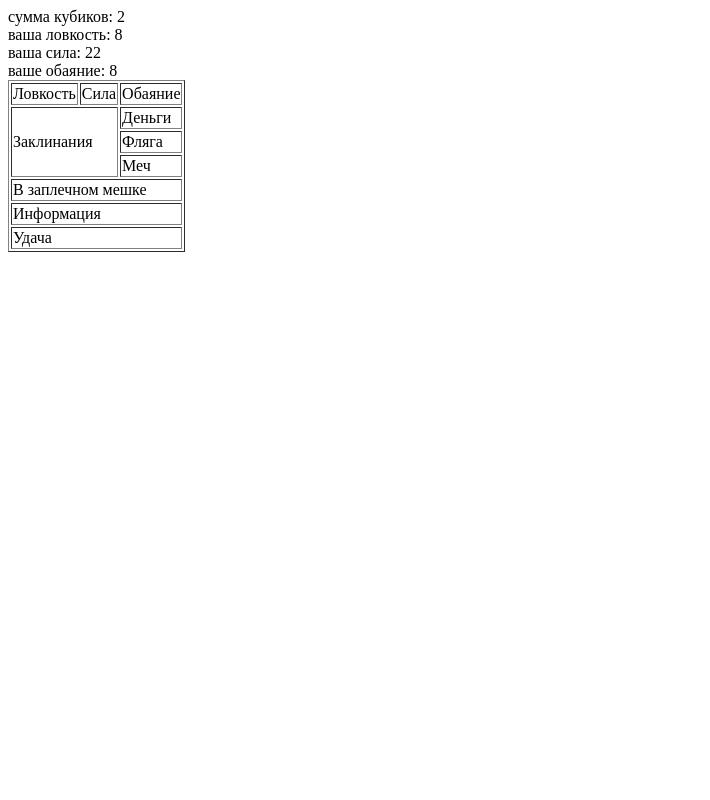
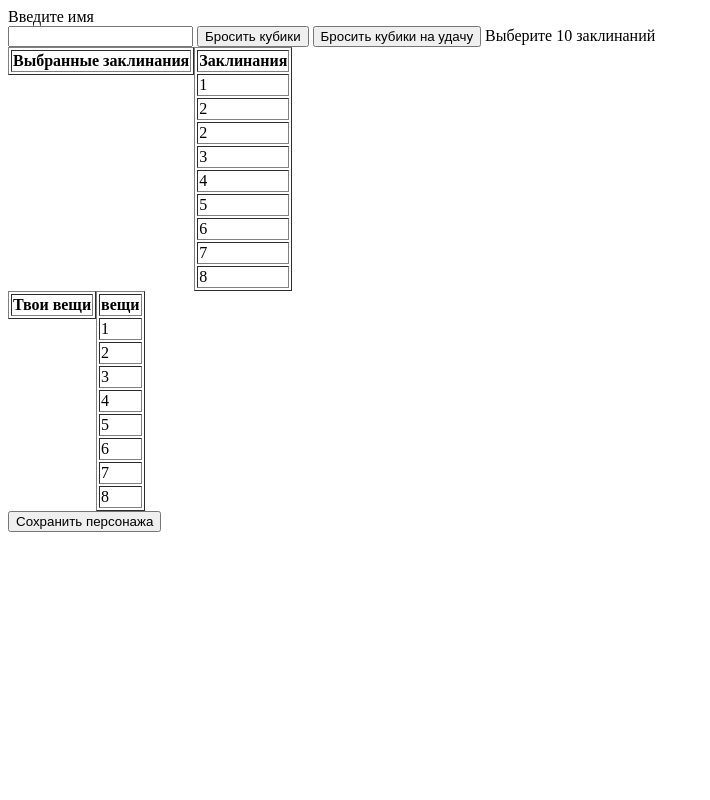
Before and after one commit to AlexBurkov/dnd, a Node server app: page /create-character-book in a window 1280 px wide. Shown: the whole page, without its empty margins (0-710 px from the left). Run offline with Node 20, Linux system fonts and the light colour scheme; lists and menus that the app fills with data are empty; some libraries are stand-ins or nearby versions.

Commit message:
создание персонажа книги игры(выбор заклинаний, вещей)

```diff
--- a/app/controllers/character.js
+++ b/app/controllers/character.js
@@ -57,3 +57,7 @@ exports.delete = function(request, response){
 		response.redirect("/characters");
 	});
 }
+
+exports.test = function(request, response){
+	response.render("character/test");
+}
--- a/app/controllers/character_book.js
+++ b/app/controllers/character_book.js
@@ -1,17 +1,60 @@
 const dice = require('../helpers/dice');
 const helperArray = require('../helpers/helper_array');
+let db = require('../../db').db;
+let characterTable = require('../models/character_book');
+
+exports.add = function(request, response){
+	response.render("character_book/create");
+};
 
 exports.create = function(request, response){
+	var character = {
+		name: request.body.name,
+		agility: request.body.agilityInput,
+		power: request.body.powerInput,
+		charm: request.body.charmInput,
+		money: 0,
+		flask: 0,
+		sword: 0,
+		luck1: 0,
+		luck2: 0,
+		luck3: 0,
+		luck4: 0,
+		luck5: 0,
+		luck6: 0
+	}
+	characterTable.insert(character, function(err) {
+		if(err){
+			console.log(err);
+		}
+		response.redirect("/characters-book/view/" + this.lastID);
+	});
+};
+
+exports.dicesForCharacteristics = function(request, response){
 	var agi = [8, 10, 12, 9, 11, 9, 10, 8, 9, 10, 11];
 	var pow = [22, 20, 16, 18, 20, 20, 16, 24, 22, 18, 20];
 	var cha = [8, 6, 5, 8, 6, 7, 7, 7, 6, 7, 5];
 	var cube = helperArray.sum(dice.rollSeveral(6, 2));
-	var result = {
+	response.json( {
 		"cube": cube,
 		"agility": agi[cube - 2], // ловкость
 		"power": pow[cube - 2], // сила
 		"charm": cha[cube - 2] // обаяние
-	};
-	console.log(result);
-	response.render("character_book/create", {"character": result});
+	});
 };
+
+exports.dicesForLuck = function(request, response){
+	response.json({
+		"first": dice.rollSeveral(6, 1),
+		"second": dice.rollSeveral(6, 1)
+	});
+}
+
+exports.view = function(request, response){
+	var id = request.params.id;
+	characterTable.selectById(id, function(err, row){
+		console.log(row);
+		response.render("character_book/view", {"character": row});
+	});
+}
--- a/app/views/character_book/create.hbs
+++ b/app/views/character_book/create.hbs
@@ -1,23 +1,130 @@
-сумма кубиков: {{character.cube}}</br>
-ваша ловкость: {{character.agility}}</br>
-ваша сила: {{character.power}}</br>
-ваше обаяние: {{character.charm}}</br>
-<table border="1">
-	<tr>
-		<td>Ловкость</td> <td>Сила</td> <td>Обаяние</td>
-	</tr>
-	<tr>
-		<td colspan="2" rowspan="3">Заклинания</td> <td>Деньги</td>
-	</tr>
-	<tr><td>Фляга</td></tr>
-	<tr><td>Меч</td></tr>
-	<tr>
-		<td colspan="3">В заплечном мешке</td>
-	</tr>
-	<tr>
-		<td colspan="3">Информация</td>
-	</tr>
-	<tr>
-		<td colspan="3">Удача</td>
-	</tr>
-</table>
+<form method="POST">
+	Введите имя <br/>
+	<input id="name" name="name" />
+	<input id="roll" type="button" value="Бросить кубики"/>
+	<input id="rollLuck" type="button" value="Бросить кубики на удачу"/>
+
+
+	<div id="characteristics" style="display: none;">
+		сумма кубиков: <span id="cubics"></span></br>
+		<input name="cubics" type="hidden" id="cubicsInput" />
+		ваша ловкость: <span id="agility"></span></br>
+		<input name="agility" type="hidden" id="agilityInput" />
+		ваша сила: <span id="power"></span></br>
+		<input name="power" type="hidden" id="powerInput" />
+		ваше обаяние: <span id="charm"></span></br>
+		<input name="charm" type="hidden" id="charmInput" />
+	</div>
+
+	<div id="luck" style="display: none;">
+		первый кубик: <span id="firstCubic"></span></br>
+		<input name="firstCubic" type="hidden" id="firstCubicInput" />
+		второй кубик: <span id="secondCubic"></span></br>
+		<input name="secondCubic" type="hidden" id="secondCubicInput" />
+	</div>
+
+	<tr>Выберите 10 заклинаний</tr><br/>
+
+	<table id="table" border="1" style="float: left;">
+		<thead>
+			<tr><th>Выбранные заклинания</th></tr>
+		</thead>
+		<tbody>
+		</tbody>
+	</table>
+
+	<table border="1">
+		<tr><th>Заклинания</th></tr>
+		<tr class="1"><td>1</td></tr>
+		<tr class="1"><td>2</td></tr>
+		<tr class="1"><td>2</td></tr>
+		<tr class="1"><td>3</td></tr>
+		<tr class="1"><td>4</td></tr>
+		<tr class="1"><td>5</td></tr>
+		<tr class="1"><td>6</td></tr>
+		<tr class="1"><td>7</td></tr>
+		<tr class="1"><td>8</td></tr>
+	</table>
+
+	<table id="tbackpack" border="1" style="float: left;">
+		<thead>
+			<tr><th>Твои вещи</th></tr>
+		</thead>
+		<tbody>
+		</tbody>
+	</table>
+
+	<table id="tstuff" border="1">
+		<thead>
+			<tr><th>вещи</th></tr>
+		</thead>
+		<tbody>
+			<tr class="2"><td>1</td></tr>
+			<tr class="2"><td>2</td></tr>
+			<tr class="2"><td>3</td></tr>
+			<tr class="2"><td>4</td></tr>
+			<tr class="2"><td>5</td></tr>
+			<tr class="2"><td>6</td></tr>
+			<tr class="2"><td>7</td></tr>
+			<tr class="2"><td>8</td></tr>
+		</tbody>
+	</table>
+
+	<input id="save" type="submit" value="Сохранить персонажа"/><br/>
+
+</form>
+
+<script>
+	function eventForTwo() {
+		var e = $(this).clone();
+		e.on("click", eventForOne);
+		$("#tbackpack").find("tbody").append(e);
+		$(this).remove();
+	}
+
+	function eventForOne() {
+		var e = $(this).clone();
+		e.on("click", eventForTwo);
+		$("#tstuff").find("tbody").append(e);
+		$(this).remove();
+	}
+
+	$(".2").on("click", eventForTwo);
+
+	$(".1").on("click", function(){
+		if($('#table').find("tbody").children().length >= 10) {
+			alert("Нельзя больше 10 заклинаний");
+		} else {
+			var e = $(this).clone();
+			e.on("click", function(){
+				$(this).remove();
+			});
+			$('#table').find("tbody").append(e);
+		}
+	});
+
+	$("#rollLuck").on("click", function(){
+		$.get("/characters-book/dices-for-luck", {}, function(data){
+			$("#firstCubic").text(data.first);
+			$("#secondCubic").text(data.second);
+			$("#firstCubicInput").val(data.first);
+			$("#secondCubicInput").val(data.second);
+			$("#luck").css("display", "block");
+		})
+	})
+
+
+	$("#roll").on("click", function(){
+		$.get("/characters-book/dices-for-characteristics", {}, function(data){
+			$("#cubics").text(data.cube);
+			$("#agility").text(data.agility);
+			$("#power").text(data.power);
+			$("#charm").text(data.charm);
+			$("#cubicsInput").val(data.cube);
+			$("#agilityInput").val(data.agility);
+			$("#powerInput").val(data.power);
+			$("#charmInput").val(data.charm);
+			$("#characteristics").css("display", "block");
+		})
+	})
+</script>
--- a/index.js
+++ b/index.js
@@ -33,7 +33,14 @@ app.post('/characters/create', character.create);
 app.get('/characters/view/:id', character.view);
 app.get('/characters/delete/:id', character.delete);
 app.get('/characters/dices-for-characteristics', character.dicesForCharacteristics);
-app.get('/create-character-book', character_book.create);
+
+app.get('/characters-book/dices-for-characteristics', character_book.dicesForCharacteristics);
+app.get('/characters-book/dices-for-luck', character_book.dicesForLuck);
+app.get('/create-character-book', character_book.add);
+app.post('/create-character-book', character_book.create);
+app.get('/characters-book/view/:id', character_book.view);
+
+app.get('/test', character.test);
 
 app.get('/game/campaign/:name/:id', game.location);
 app.get('/game/campaigns', game.campaigns);
```
Also changed, not shown: app/models/character_book.js (added, +9 -0 lines), app/views/character/test.hbs (added, +29 -0 lines), app/views/character_book/view.hbs (added, +21 -0 lines), db.js (+8 -0 lines), app/views/home.hbs (line endings or trailing spaces).
